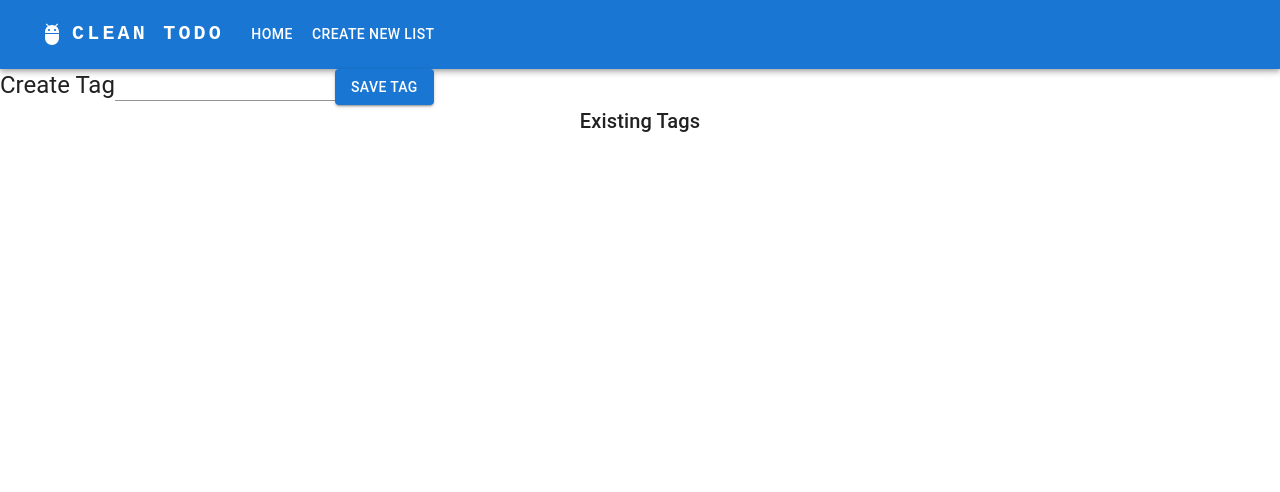
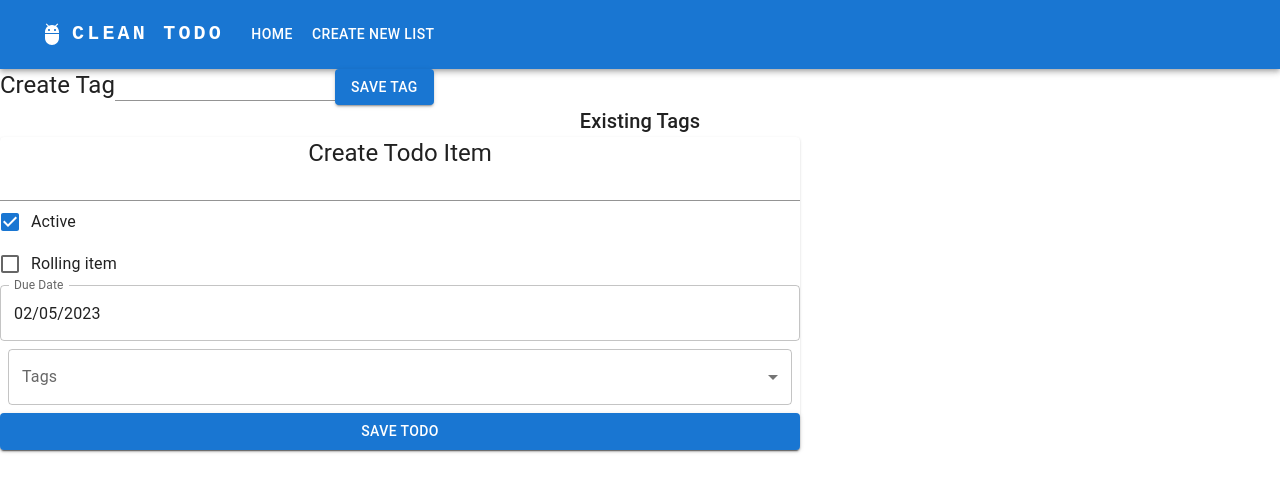
Before and after one commit to walkersoft/clean-todo-react, a React (Create React App) app: page / in a window 1280 px wide. Shown: the top 492 px of the page. Built offline with nearby package versions, Linux system fonts and the light colour scheme.

Commit message:
Basic form to input todo items

```diff
--- a/src/App.tsx
+++ b/src/App.tsx
@@ -4,6 +4,7 @@ import React, { useState } from "react";
 import CssBaseline from "@mui/material/CssBaseline";
 import TodoTagEditor from "./components/common/todo-tag/TodoTagEditor";
 import { TodoTagView } from "./components/common/todo-tag/TodoTagView";
+import { TodoItemEditor } from "./components/common/todo-item/TodoItemEditor";
 
 function App() {
   const [tags, setTags] = useState<string[]>([]);
@@ -18,6 +19,7 @@ function App() {
         <NavigationBar />
         <TodoTagEditor addTag={addTag} />
         <TodoTagView tags={tags}/>
+        <TodoItemEditor />
       </React.Fragment>
     </div>
   );
--- /dev/null
+++ b/src/components/common/todo-item/TodoItemEditor.tsx
@@ -0,0 +1,96 @@
+import {
+  Box,
+  Button,
+  Checkbox,
+  Chip,
+  FormControl,
+  FormControlLabel,
+  FormGroup,
+  InputLabel,
+  MenuItem,
+  OutlinedInput,
+  Paper,
+  Select,
+  SelectChangeEvent,
+  Stack,
+  TextField,
+  Typography,
+} from "@mui/material";
+import { LocalizationProvider } from "@mui/x-date-pickers";
+import { AdapterMoment } from "@mui/x-date-pickers/AdapterMoment";
+import { DatePicker } from "@mui/x-date-pickers/DatePicker";
+import moment from "moment";
+import { useState } from "react";
+
+export function TodoItemEditor() {
+  const [dueDate, setDueDate] = useState<moment.Moment | null>(moment());
+  const [selectedTags, setSelectedTags] = useState<string[]>([]);
+
+  const handleDueDateChange = (newDate: moment.Moment | null) => {
+    setDueDate(newDate);
+  }
+
+  const handleTagsChanged = (event: SelectChangeEvent<typeof selectedTags>) => {
+    const {target: { value}, } = event;
+    setSelectedTags(
+      typeof value === "string" ? value.split(',') : value,
+    )
+  }
+
+  const testTags = ["Foo", "Bar", "Baz"];
+
+  return (
+    <>
+      <Paper sx={{ maxWidth: 800 }}>
+        <Typography variant="h5">Create Todo Item</Typography>
+        <Stack direction="column">
+          <TextField variant="standard" />
+          <FormGroup>
+            <FormControlLabel
+              control={<Checkbox defaultChecked />}
+              label="Active"
+            />
+            <FormControlLabel control={<Checkbox />} label="Rolling item" />
+          </FormGroup>
+          <LocalizationProvider dateAdapter={AdapterMoment}>
+            <DatePicker
+              label="Due Date"
+              value={dueDate}
+              onChange={handleDueDateChange}
+              minDate={moment()}
+              renderInput={(params) => <TextField {...params} />}
+            />
+          </LocalizationProvider>
+          <FormControl sx={{ m: 1 }}>
+            <InputLabel id="demo-multiple-chip-label">Tags</InputLabel>
+            <Select
+              labelId="demo-multiple-chip-label"
+              id="demo-multiple-chip"
+              multiple
+              value={selectedTags}
+              onChange={handleTagsChanged}
+              input={<OutlinedInput id="select-mulitple-chip" label="Tag" />}
+              renderValue={(selected) => (
+                <Box sx={{ display: "flex", flexWrap: "wrap", gap: 0.5 }}>
+                  {selected.map((value) => (
+                    <Chip key={value} label={value} />
+                  ))}
+                </Box>
+              )}
+            >
+              {testTags.map((tag) => (
+                <MenuItem
+                  key={tag}
+                  value={tag}
+                >
+                  {tag}
+                </MenuItem>
+              ))}
+            </Select>
+          </FormControl>
+        <Button variant="contained">Save Todo</Button>
+        </Stack>
+      </Paper>
+    </>
+  );
+}
```
